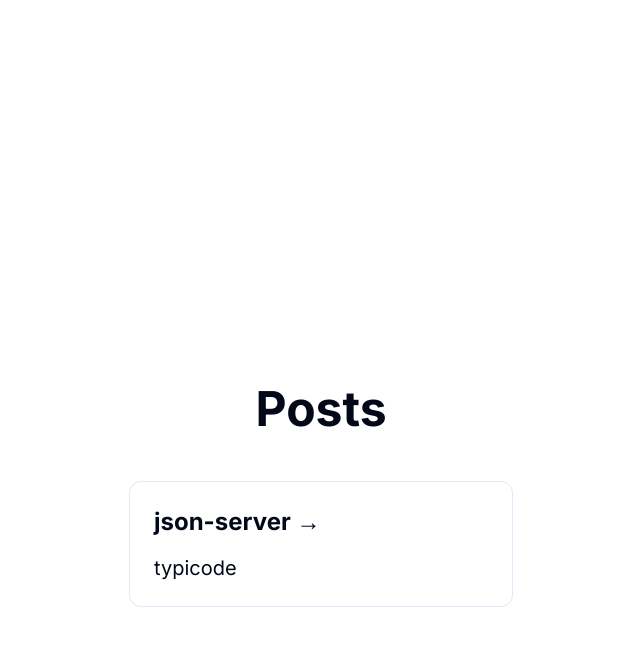
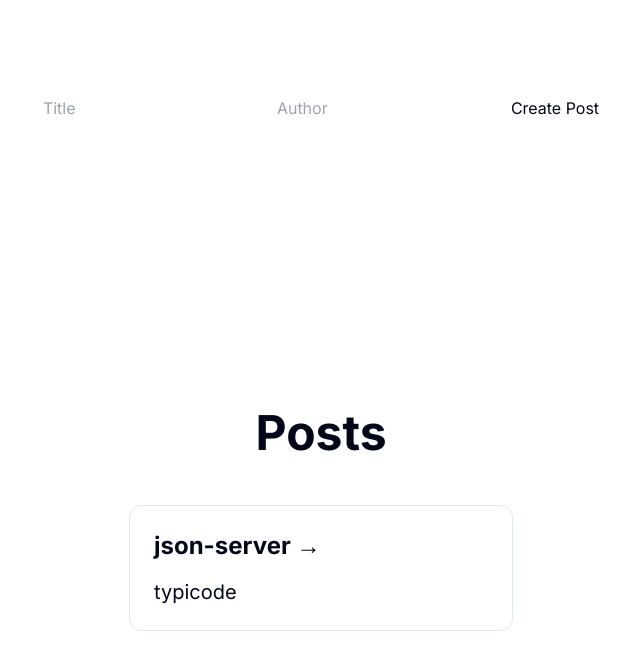
Before and after one commit to segawaakira/nextjs_v14, a Next.js app in the folder my-app/: page / in a window 1280 px wide. Shown: the top 670 px of the page, without its empty margins (319-959 px from the left). Built offline with nearby package versions, Linux system fonts and the light colour scheme; data requests are answered from the project's data file.

Commit message:
feat: データCreate

```diff
--- a/my-app/src/app/page.tsx
+++ b/my-app/src/app/page.tsx
@@ -1,4 +1,5 @@
 import Image from "next/image";
+import { CreatePostForm } from "../components/CreatePostForm";
 
 async function getData() {
   const res = await fetch("http://localhost:4000/posts");
@@ -30,6 +31,7 @@ export default async function Home() {
   const data = await getData();
   return (
     <main className="flex min-h-screen flex-col items-center justify-between p-24">
+      <CreatePostForm />
       <Posts posts={data} />
     </main>
   );
--- /dev/null
+++ b/my-app/src/components/CreatePostForm.tsx
@@ -0,0 +1,50 @@
+"use client";
+
+import { useState } from "react";
+
+export const CreatePostForm = () => {
+  const [title, setTitle] = useState("");
+  const [author, setAuthor] = useState("");
+
+  const handleSubmit = async (e) => {
+    e.preventDefault();
+    const newPost = { title, author };
+
+    try {
+      const response = await fetch("http://localhost:4000/posts", {
+        method: "POST",
+        headers: {
+          "Content-Type": "application/json",
+        },
+        body: JSON.stringify(newPost),
+      });
+      if (!response.ok) {
+        throw new Error("Something went wrong");
+      }
+      const post = await response.json();
+      // 成功した場合の処理（例えば、投稿リストを更新するなど）
+    } catch (error) {
+      console.error("Error creating a post:", error);
+    }
+  };
+
+  return (
+    <form onSubmit={handleSubmit}>
+      <input
+        type="text"
+        value={title}
+        onChange={(e) => setTitle(e.target.value)}
+        placeholder="Title"
+        required
+      />
+      <input
+        type="text"
+        value={author}
+        onChange={(e) => setAuthor(e.target.value)}
+        placeholder="Author"
+        required
+      />
+      <button type="submit">Create Post</button>
+    </form>
+  );
+};
```
